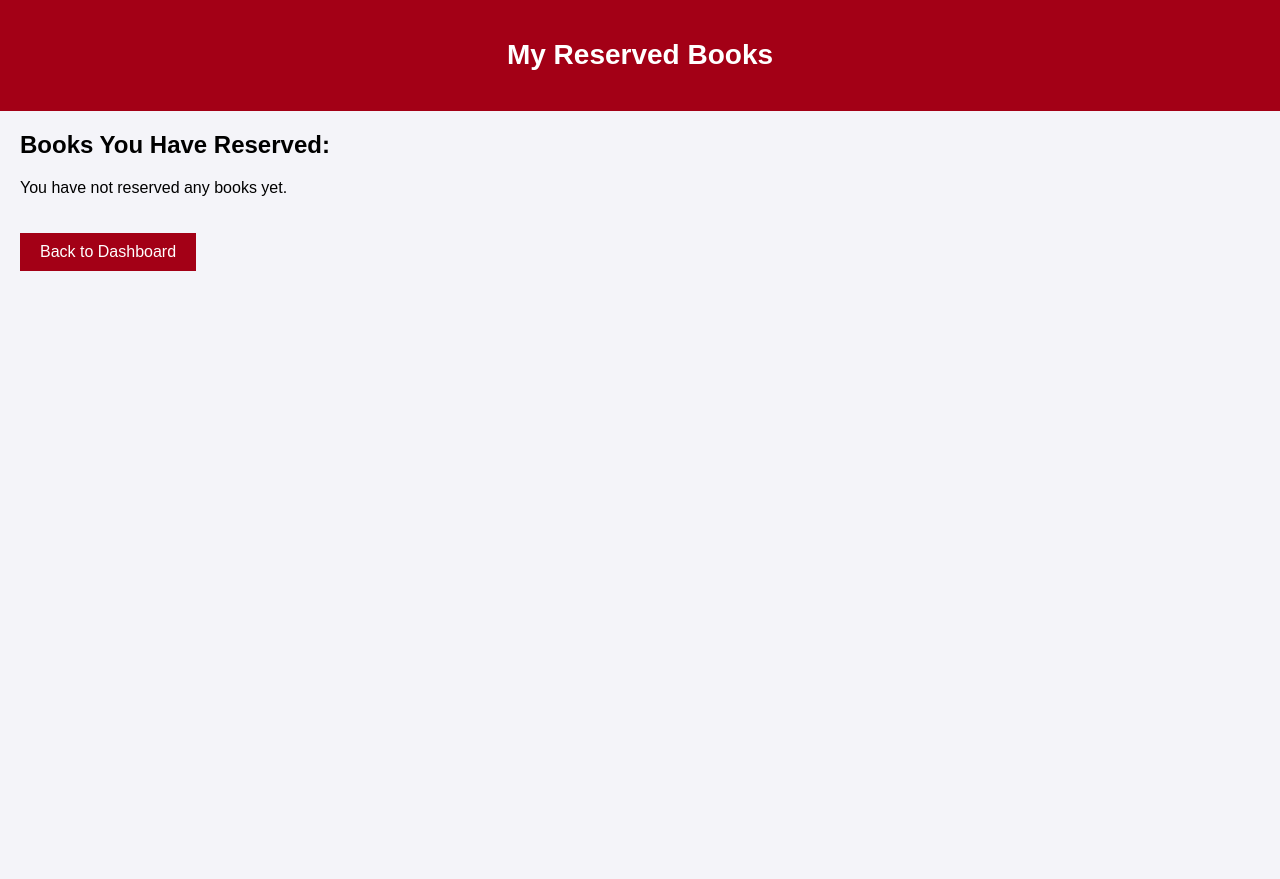
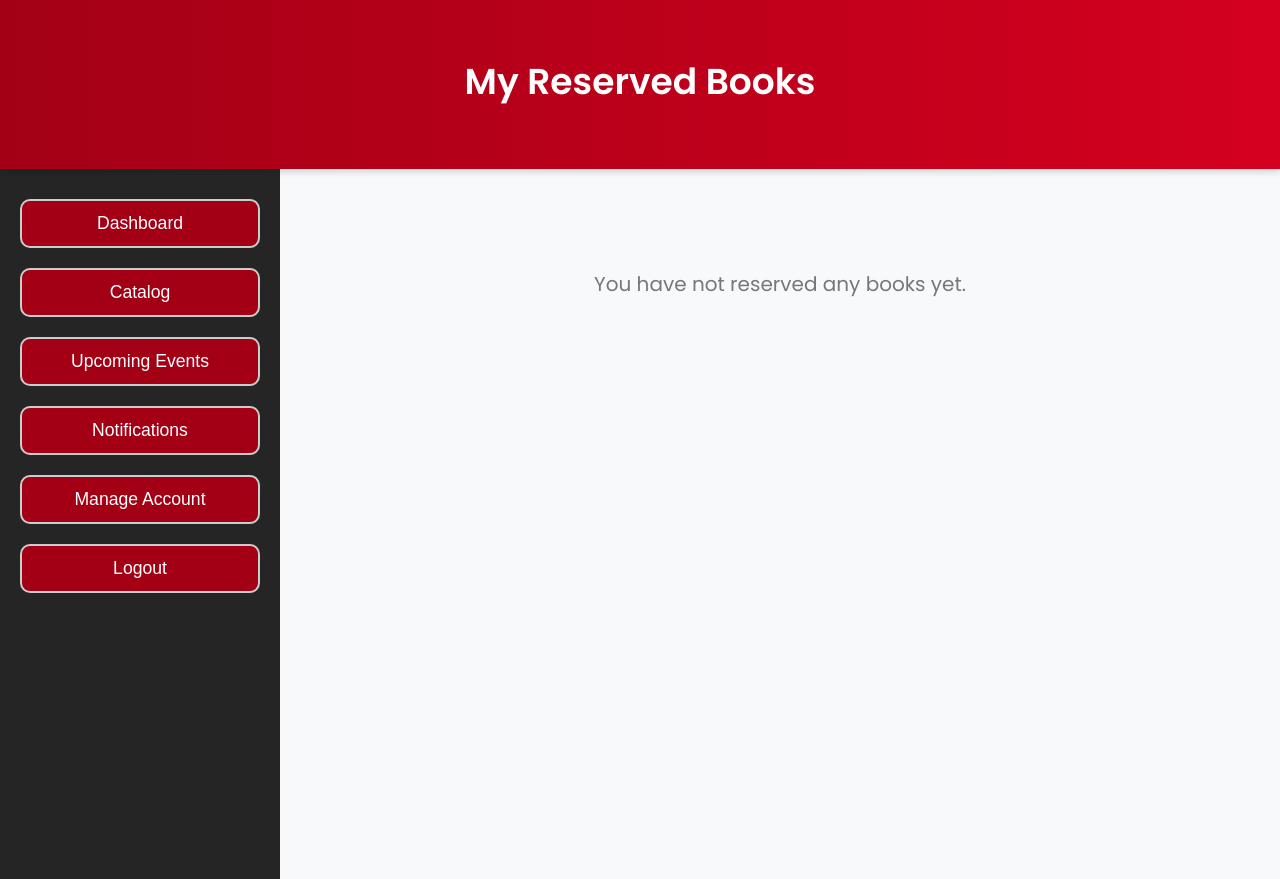
Before and after one commit to Kledio23/The-Technological-Athenaeum-Project, a Flask app: page /my-books in a window 1280 px wide. Before the commit the page ends 271 px from the top, so only its background shows below. Run offline with Flask 3, Linux system fonts and the light colour scheme; a user stored in the database is signed in; data comes from the database, SQL or seed files in the repository; data that the repository does not hold is empty.

Commit message:
Update my_books.html

```diff
--- a/University Library Project/templates/my_books.html
+++ b/University Library Project/templates/my_books.html
@@ -1,96 +1,177 @@
-<!-- templates/my_books.html -->
 <!DOCTYPE html>
 <html lang="en">
 <head>
-    <meta charset="UTF-8">
-    <meta name="viewport" content="width=device-width, initial-scale=1.0">
-    <title>My Books</title>
+  <meta charset="UTF-8" />
+  <meta name="viewport" content="width=device-width, initial-scale=1.0"/>
+  <title>My Reserved Books</title>
+  <link href="https://fonts.googleapis.com/css2?family=Poppins:wght@400;600&display=swap" rel="stylesheet"/>
   <style>
     body {
-            font-family: Arial, sans-serif;
-            background-color: #f4f4f9;
+      font-family: 'Poppins', sans-serif;
+      background: #f8f9fa;
       margin: 0;
       padding: 0;
+      min-height: 100vh;
+      display: flex;
+      flex-direction: column;
     }
 
     header {
+      background: linear-gradient(90deg, #a30016, #d4001f);
+      padding: 30px 20px;
+      text-align: center;
+      color: #fff;
+      box-shadow: 0 2px 8px rgba(0, 0, 0, 0.2);
+    }
+
+    .layout {
+      display: flex;
+      flex: 1;
+      min-height: calc(100vh - 90px);
+    }
+
+    .sidebar {
+      width: 240px;
+      background-color: rgba(0, 0, 0, 0.85);
+      padding: 30px 20px;
+      display: flex;
+      flex-direction: column;
+      gap: 20px;
+    }
+
+    .sidebar a {
+      text-decoration: none;
+    }
+
+    .sidebar button {
+      width: 100%;
+      padding: 12px 20px;
       background-color: #a30016;
+      color: white;
+      border: 2px solid #ccc;
+      border-radius: 10px;
+      font-size: 1.1rem;
+      cursor: pointer;
+      transition: background-color 0.3s ease, border-color 0.3s ease;
+    }
+
+    .sidebar button:hover,
+    .sidebar .active {
+      background-color: #d3011c;
+      border-color: #999;
+    }
+
+    .container {
+      flex: 1;
+      padding: 40px;
+      max-width: 100%;
+    }
+
+    h1 {
+      font-size: 36px;
+      font-weight: 700;
+      margin-bottom: 30px;
+    }
+
+    .book-list {
+      display: flex;
+      flex-wrap: wrap;
+      gap: 20px;
+      justify-content: center;
+      padding: 0;
+      list-style: none;
+    }
+
+    .book-item {
+      background: #ffffff;
+      width: 240px;
       padding: 20px;
-            color: white;
+      border-radius: 16px;
+      box-shadow: 0 4px 12px rgba(0, 0, 0, 0.08);
+      transition: all 0.3s ease;
+      display: flex;
+      flex-direction: column;
+      align-items: center;
       text-align: center;
     }
 
-        .container {
-            margin: 20px;
+    .book-item:hover {
+      transform: translateY(-6px);
+      box-shadow: 0 8px 24px rgba(0, 0, 0, 0.15);
     }
 
-        h1 {
-            font-size: 28px;
-            margin-bottom: 20px;
-        }
-
-        .book-list {
-            list-style-type: none;
-            padding: 0;
-        }
-
-        .book-item {
-            background-color: #ffffff;
-            padding: 15px;
-            margin-bottom: 10px;
-            border-radius: 5px;
-            box-shadow: 0 2px 4px rgba(0, 0, 0, 0.1);
+    .book-item img {
+      width: 150px;
+      height: 220px;
+      object-fit: cover;
+      margin-bottom: 15px;
+      border-radius: 12px;
+      box-shadow: 0 2px 8px rgba(0, 0, 0, 0.1);
+      background-color: #ddd;
     }
 
     .book-item h2 {
-            font-size: 22px;
-            margin: 0;
-            color: #333;
+      font-size: 18px;
+      margin-bottom: 8px;
+      color: #222;
     }
 
     .book-item p {
-            color: #666;
+      margin: 4px 0;
+      color: #555;
+      font-size: 14px;
     }
 
-        .back-btn {
-            margin-top: 20px;
-            background-color: #a30016;
-            color: white;
-            padding: 10px 20px;
-            border: none;
-            cursor: pointer;
-            font-size: 16px;
-            text-decoration: none;
-            display: inline-block;
-        }
-
-        .back-btn:hover {
-            background-color: #a30016;
-            transform: scale(1.05);
+    .no-books {
+      text-align: center;
+      font-size: 20px;
+      color: #777;
+      margin-top: 60px;
     }
   </style>
 </head>
 <body>
+
+  <!-- Header -->
   <header>
     <h1>My Reserved Books</h1>
   </header>
 
+  <!-- Layout -->
+  <div class="layout">
+
+    <!-- Sidebar -->
+    <div class="sidebar">
+      <a href="{{ url_for('dashboard') }}"><button>Dashboard</button></a>
+      <a href="{{ url_for('catalog') }}"><button>Catalog</button></a>
+      <a href="{{ url_for('upcoming_events') }}"><button>Upcoming Events</button></a>
+      <a href="/notifications"><button>Notifications</button></a>
+
+      <a href="/account"><button>Manage Account</button></a>
+      <a href="{{ url_for('logout') }}"><button>Logout</button></a>
+    </div>
+
+    <!-- Main Content -->
     <div class="container">
-        <h2>Books You Have Reserved:</h2>
       {% if books %}
         <ul class="book-list">
           {% for book in books %}
             <li class="book-item">
-                        <h2>{{ book[0] }}</h2>  <!-- Book title -->
-                        <p><strong>Author:</strong> {{ book[1] }}</p>  <!-- Book author -->
-                        <p><strong>ISBN:</strong> {{ book[2] }}</p>    <!-- Book ISBN -->
+              <img src="{{ book[3] }}" alt="Book Cover">
+              <h2>{{ book[0] }}</h2>
+              <p><strong>Author:</strong> {{ book[1] }}</p>
+              <p><strong>ISBN:</strong> {{ book[2] }}</p>
             </li>
           {% endfor %}
         </ul>
       {% else %}
+        <div class="no-books">
           <p>You have not reserved any books yet.</p>
+        </div>
       {% endif %}
-        <a href="{{ url_for('dashboard') }}" class="back-btn">Back to Dashboard</a>
     </div>
+
+  </div>
+
 </body>
 </html>
```
Lines whose indentation alone changed are shown as unchanged.
